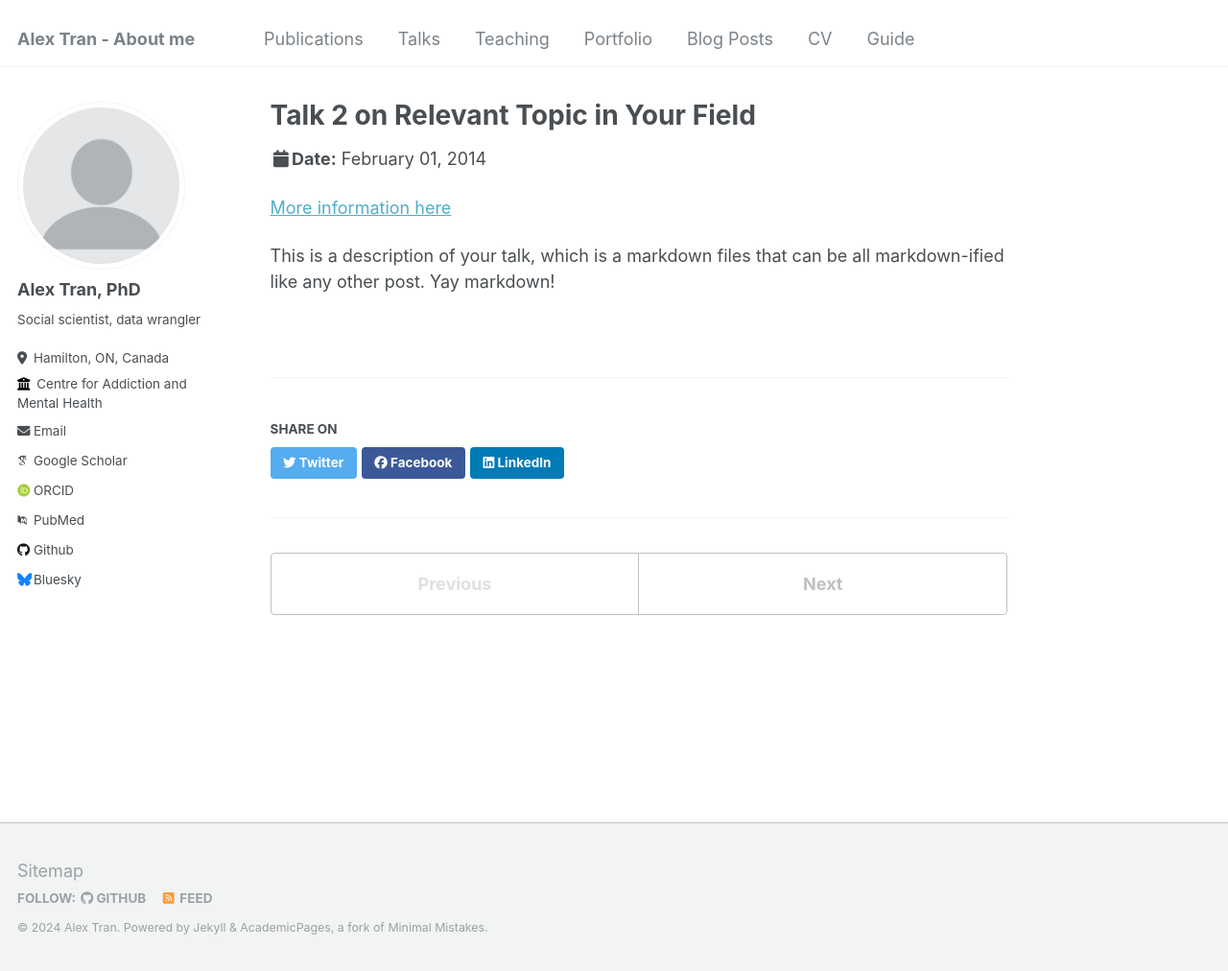
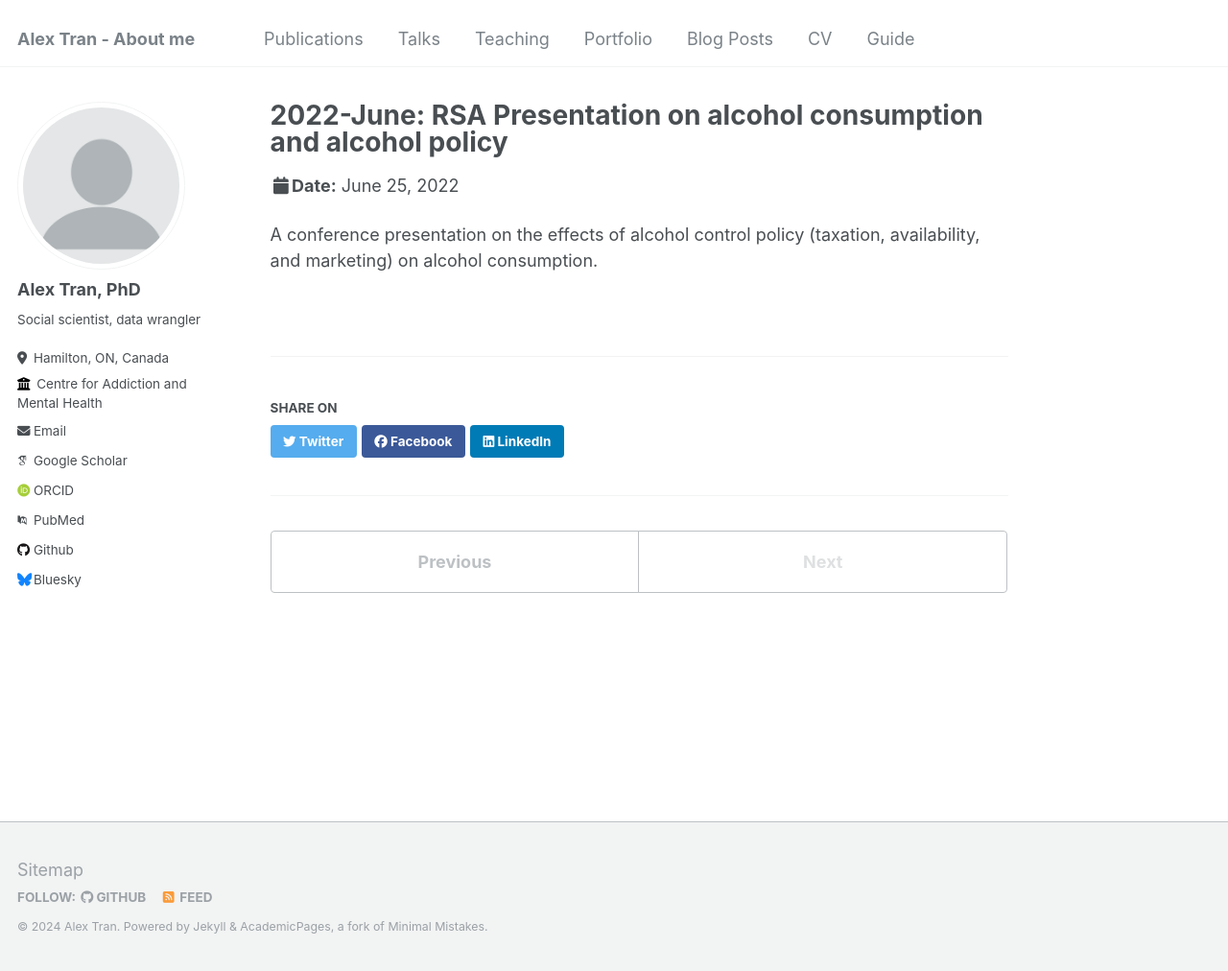
Before and after one commit to 9trana/academic_site, a Jekyll site: the page built from _talks/2014-02-01-talk-2.md, in a window 1280 px wide and 1012 px high. Shown: the whole window at 96% size. Built offline with Jekyll 4.4.1, drawn with Linux system fonts in a browser that asks for light colours; some web fonts are replaced.

Commit message:
Update 2014-02-01-talk-2.md

```diff
--- a/_talks/2014-02-01-talk-2.md
+++ b/_talks/2014-02-01-talk-2.md
@@ -1,13 +1,11 @@
 ---
-title: "Talk 2 on Relevant Topic in Your Field"
+title: "2022-June: RSA Presentation on alcohol consumption and alcohol policy"
 collection: talks
-type: "Talk"
-permalink: /talks/2014-02-01-talk-2
-venue: "London School of Testing"
-date: 2014-02-01
-location: "London, UK"
+type: "Conference presentation"
+permalink: /talks/2022-RSA
+venue: "Research Society on Alcoholism"
+date: 2022-06-25
+location: "Orlando, FL"
 ---
 
-[More information here](http://example2.com)
-
-This is a description of your talk, which is a markdown files that can be all markdown-ified like any other post. Yay markdown!
+A conference presentation on the effects of alcohol control policy (taxation, availability, and marketing) on alcohol consumption.
```
